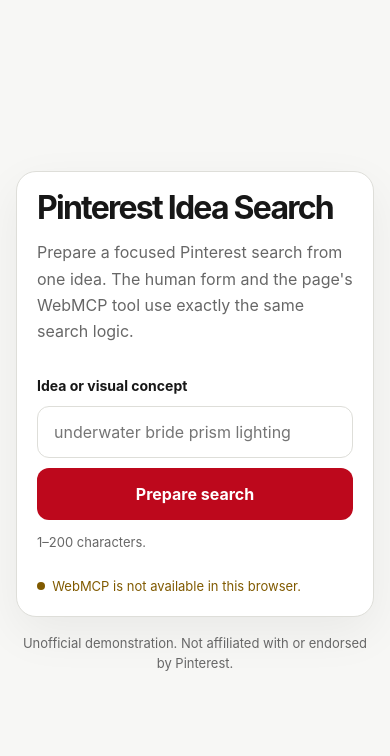
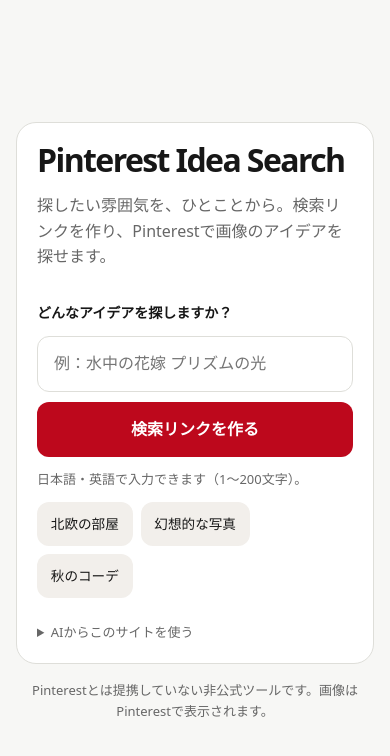
Before and after one commit to Anionix/pinterest-webmcp-demo, a website: page index.html in a window 390 px wide. Drawn offline with Linux system fonts and the light colour scheme.

Commit message:
Simplify Pinterest UI and add optional ChatGPT integration (#1)
* Add compact Pinterest site, ChatGPT UI, and skill plugin

* Check optional MCP integration in existing Node matrix

```diff
--- a/app.js
+++ b/app.js
@@ -229,12 +229,14 @@
   const onSubmit = (event) => {
     event.preventDefault();
     try {
-      controller.prepare(queryInput.value);
+      controller.prepare(event.currentTarget?.dataset.query ?? queryInput.value);
     } catch {
       // The shared controller already rendered the actionable error.
     }
   };
   form.addEventListener('submit', onSubmit);
+  const examples = doc.querySelectorAll?.('[data-query]') ?? [];
+  for (const example of examples) example.addEventListener('click', onSubmit);
 
   const registration = await registerWebMcpTool({
     modelContext: doc.modelContext,
@@ -258,6 +260,7 @@
     registration,
     dispose() {
       form.removeEventListener('submit', onSubmit);
+      for (const example of examples) example.removeEventListener('click', onSubmit);
       doc.defaultView?.removeEventListener('pagehide', onPageHide);
       registration.dispose();
     },
--- a/index.html
+++ b/index.html
@@ -1,5 +1,5 @@
 <!doctype html>
-<html lang="en">
+<html lang="ja">
   <head>
     <meta charset="utf-8" />
     <meta name="viewport" content="width=device-width, initial-scale=1" />
@@ -10,219 +10,88 @@
     <title>Pinterest Idea Search — WebMCP Demo</title>
     <style>
       :root {
+        font: 16px/1.6 system-ui, sans-serif;
         color-scheme: light;
-        --background: #f7f7f5;
-        --surface: #ffffff;
-        --text: #171717;
-        --muted: #676767;
-        --border: #deded9;
+        color: #171717;
+        background: #f7f7f5;
         --accent: #bd081c;
-        --accent-hover: #9f0617;
-        --success: #176b3a;
-        --warning: #805a00;
-        --error: #a11724;
-        font-family:
-          Inter, ui-sans-serif, system-ui, -apple-system, BlinkMacSystemFont,
-          "Segoe UI", sans-serif;
       }
-
-      * {
-        box-sizing: border-box;
-      }
-
+      * { box-sizing: border-box; }
       body {
         min-height: 100vh;
         margin: 0;
         display: grid;
         place-items: center;
-        background: var(--background);
-        color: var(--text);
       }
-
       main {
-        width: min(42rem, calc(100vw - 2rem));
-        min-width: 0;
-        padding: clamp(1.5rem, 5vw, 3rem) 0;
+        width: min(42rem, calc(100% - 2rem));
+        padding: 2rem 0;
       }
-
       .shell {
-        background: var(--surface);
-        border: 1px solid var(--border);
+        padding: clamp(1.25rem, 5vw, 2.5rem);
+        border: 1px solid #deded9;
         border-radius: 1.25rem;
-        padding: clamp(1.25rem, 5vw, 2.5rem);
-        box-shadow: 0 1rem 3rem rgb(0 0 0 / 0.06);
+        background: white;
       }
-
       h1 {
         margin: 0;
-        overflow-wrap: anywhere;
         font-size: clamp(2rem, 7vw, 3.5rem);
-        line-height: 0.98;
-        letter-spacing: -0.055em;
+        line-height: 1.05;
+        letter-spacing: -.05em;
       }
-
-      .intro {
-        max-width: 36rem;
-        margin: 1rem 0 2rem;
-        color: var(--muted);
-        font-size: 1rem;
-        line-height: 1.65;
-      }
-
-      form {
-        display: grid;
-        gap: 0.75rem;
-      }
-
-      label {
-        font-size: 0.875rem;
-        font-weight: 700;
-      }
-
+      h1, .result-query { overflow-wrap: anywhere; }
+      .intro { margin: 1rem 0 2rem; }
+      .intro, .hint, .status, footer { color: #676767; }
+      .hint, .status, footer { font-size: .8125rem; }
+      form { display: grid; gap: .75rem; }
+      label { font-size: .875rem; font-weight: 700; }
       .controls {
         display: grid;
         grid-template-columns: minmax(0, 1fr) auto;
-        gap: 0.625rem;
+        gap: .625rem;
       }
-
-      input,
-      button,
-      a {
+      input, button, .search-link {
+        min-width: 0;
+        min-height: 3.25rem;
+        padding: .875rem 1rem;
+        border: 1px solid #deded9;
+        border-radius: .75rem;
         font: inherit;
       }
-
-      input {
-        min-width: 0;
-        min-height: 3.25rem;
-        padding: 0.875rem 1rem;
-        color: var(--text);
-        background: var(--surface);
-        border: 1px solid var(--border);
-        border-radius: 0.75rem;
-        outline: none;
-      }
-
-      input:focus-visible {
-        border-color: var(--accent);
-        box-shadow: 0 0 0 3px rgb(189 8 28 / 0.14);
-      }
-
-      button,
-      .search-link {
-        min-height: 3.25rem;
-        display: inline-flex;
-        align-items: center;
-        justify-content: center;
-        padding: 0.875rem 1.125rem;
-        border: 0;
-        border-radius: 0.75rem;
-        font-weight: 750;
+      input { width: 100%; background: white; color: inherit; }
+      button, .search-link {
+        border-color: transparent;
+        background: var(--accent);
+        color: white;
+        font-weight: 700;
+        text-align: center;
         text-decoration: none;
         cursor: pointer;
       }
-
-      button {
-        color: #ffffff;
-        background: var(--accent);
+      button:hover, .search-link:hover { filter: brightness(.9); }
+      :focus-visible { outline: 3px solid var(--accent); outline-offset: 3px; }
+      .examples { display: flex; flex-wrap: wrap; gap: .5rem; }
+      .examples button {
+        min-height: 2.75rem;
+        padding: .5rem .8rem;
+        background: #f2efeb;
+        color: #171717;
+        font-size: .85rem;
+        font-weight: 400;
       }
-
-      button:hover {
-        background: var(--accent-hover);
-      }
-
-      button:focus-visible,
-      .search-link:focus-visible {
-        outline: 3px solid rgb(189 8 28 / 0.24);
-        outline-offset: 3px;
-      }
-
-      .hint,
-      .status,
-      footer {
-        color: var(--muted);
-        font-size: 0.8125rem;
-        line-height: 1.55;
-      }
-
-      .error {
-        margin: 0.875rem 0 0;
-        color: var(--error);
-        font-size: 0.875rem;
-        font-weight: 650;
-      }
-
-      .result {
-        margin-top: 1.5rem;
-        padding-top: 1.5rem;
-        border-top: 1px solid var(--border);
-      }
-
-      .result h2 {
-        margin: 0 0 0.5rem;
-        font-size: 1rem;
-      }
-
-      .result-query {
-        margin: 0 0 1rem;
-        overflow-wrap: anywhere;
-        color: var(--muted);
-      }
-
-      .search-link {
-        width: fit-content;
-        color: #ffffff;
-        background: var(--text);
-      }
-
-      .search-link:hover {
-        background: #303030;
-      }
-
-      .status {
-        margin: 1.5rem 0 0;
-      }
-
-      .status::before {
-        content: "";
-        display: inline-block;
-        width: 0.5rem;
-        height: 0.5rem;
-        margin-right: 0.45rem;
-        border-radius: 999px;
-        background: currentColor;
-        vertical-align: 0.08rem;
-      }
-
-      .status[data-state="ready"] {
-        color: var(--success);
-      }
-
-      .status[data-state="unavailable"] {
-        color: var(--warning);
-      }
-
-      .status[data-state="error"] {
-        color: var(--error);
-      }
-
-      footer {
-        margin-top: 1rem;
-        text-align: center;
-      }
-
-      [hidden] {
-        display: none !important;
-      }
-
+      .error, .status[data-state="error"] { color: #a11724; }
+      .result { margin-top: 1.5rem; padding-top: 1.5rem; border-top: 1px solid #deded9; }
+      .result h2 { margin: 0; font-size: 1rem; }
+      .result-query { margin: .5rem 0 1rem; }
+      .search-link { display: inline-block; background: #171717; }
+      details { margin-top: 1.5rem; }
+      summary { cursor: pointer; }
+      .status[data-state="ready"] { color: #176b3a; }
+      footer { margin-top: 1rem; text-align: center; }
+      [hidden] { display: none !important; }
       @media (max-width: 34rem) {
-        .controls {
-          grid-template-columns: 1fr;
-        }
-
-        button,
-        .search-link {
-          width: 100%;
-        }
+        .controls { grid-template-columns: 1fr; }
+        .search-link { width: 100%; }
       }
     </style>
   </head>
@@ -231,31 +100,35 @@
       <section class="shell" aria-labelledby="page-title">
         <h1 id="page-title">Pinterest Idea Search</h1>
         <p class="intro">
-          Prepare a focused Pinterest search from one idea. The human form and
-          the page's WebMCP tool use exactly the same search logic.
+          探したい雰囲気を、ひとことから。検索リンクを作り、Pinterestで画像のアイデアを探せます。
         </p>
 
         <form id="search-form" novalidate>
-          <label for="query">Idea or visual concept</label>
+          <label for="query">どんなアイデアを探しますか？</label>
           <div class="controls">
             <input
               id="query"
               type="text"
               inputmode="search"
               autocomplete="off"
-              placeholder="underwater bride prism lighting"
+              placeholder="例：水中の花嫁 プリズムの光"
               aria-describedby="query-hint error"
               required
             />
-            <button type="submit">Prepare search</button>
+            <button type="submit">検索リンクを作る</button>
           </div>
-          <span id="query-hint" class="hint">1–200 characters.</span>
+          <span id="query-hint" class="hint">日本語・英語で入力できます（1〜200文字）。</span>
+          <div class="examples" aria-label="検索の例">
+            <button type="button" data-query="小さな部屋 北欧インテリア">北欧の部屋</button>
+            <button type="button" data-query="水中 ポートレート プリズム 光">幻想的な写真</button>
+            <button type="button" data-query="秋 コーデ ベージュ">秋のコーデ</button>
+          </div>
         </form>
 
         <p id="error" class="error" role="alert" hidden></p>
 
         <section id="result-panel" class="result" aria-live="polite" hidden>
-          <h2>Prepared search</h2>
+          <h2>Pinterestで探す準備ができました</h2>
           <p id="result-query" class="result-query"></p>
           <a
             id="search-link"
@@ -264,17 +137,20 @@
             rel="noopener noreferrer"
             hidden
           >
-            Open search on Pinterest
+            Pinterestで画像を見る ↗
           </a>
         </section>
 
+        <details>
+          <summary class="hint">AIからこのサイトを使う</summary>
+          <p class="hint">対応するChatGPT・Codexのブラウザで「このサイトで水中の写真の検索を準備して」と頼めます。</p>
         <p id="webmcp-status" class="status" data-state="checking" aria-live="polite">
           Checking WebMCP support…
-        </p>
+        </p></details>
       </section>
 
       <footer>
-        Unofficial demonstration. Not affiliated with or endorsed by Pinterest.
+        Pinterestとは提携していない非公式ツールです。画像はPinterestで表示されます。
       </footer>
     </main>
 
```
Also changed, not shown: integrations/chatgpt/check.mjs (added, +27 -0 lines), integrations/chatgpt/package.json (added, +13 -0 lines), integrations/chatgpt/server.mjs (added, +55 -0 lines), integrations/chatgpt/widget.html (added, +34 -0 lines), plugins/pinterest-idea-search/skills/pinterest-idea-search/SKILL.md (added, +12 -0 lines), .github/workflows/verify.yml, README.md, integrations/README.md (added), plugins/pinterest-idea-search/.codex-plugin/plugin.json (added), 2 other files.
